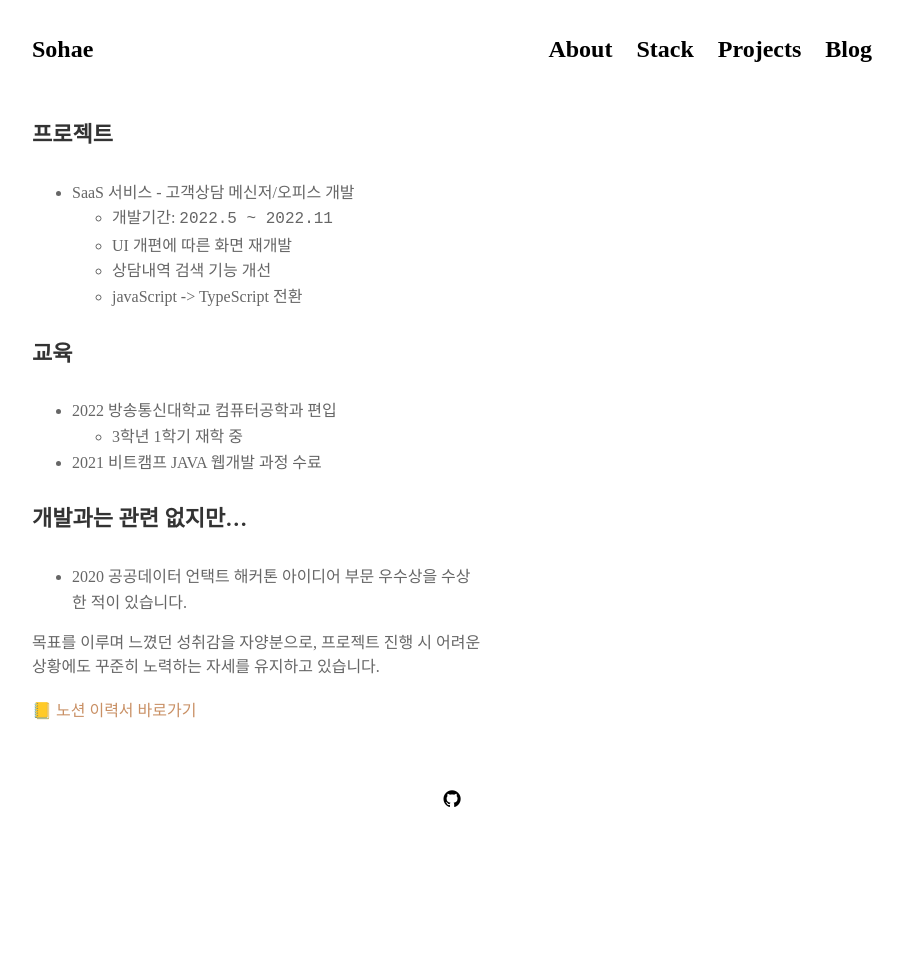
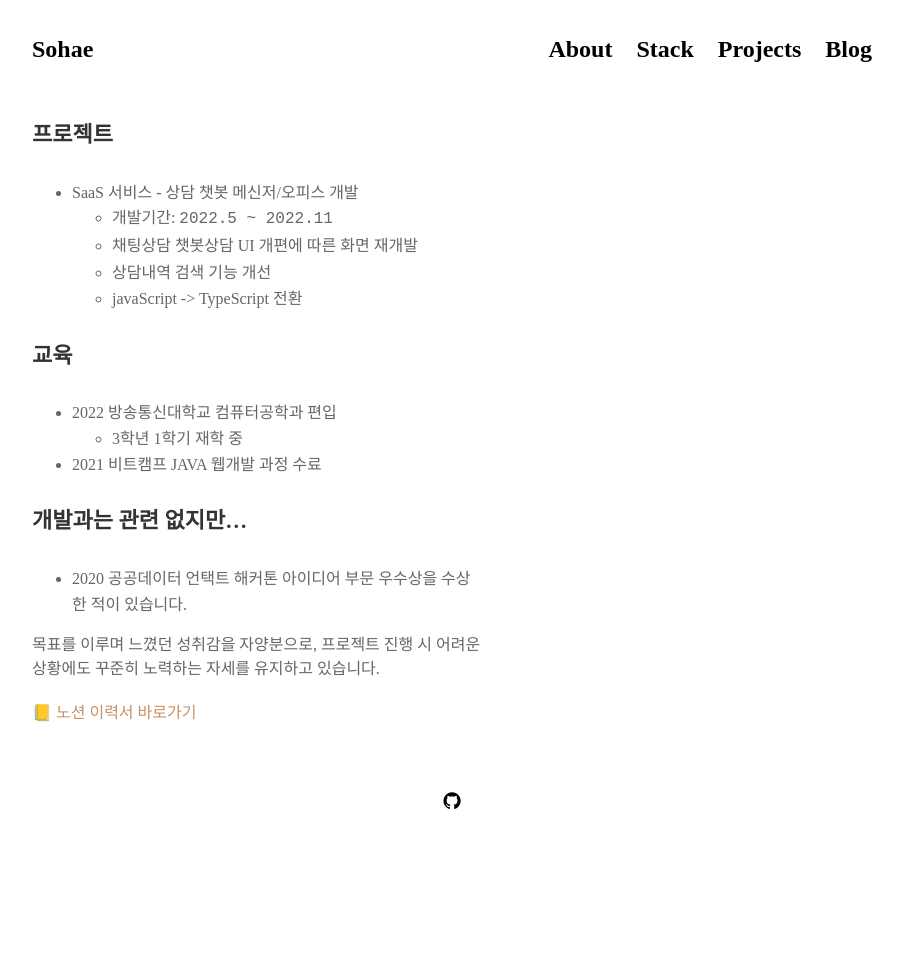
Before and after one commit to Dayook/dayook.github.io, a Jekyll site: the page built from pages/about.md, in a window 1280 px wide. Shown: the whole page, without its empty margins (188-1091 px from the left). Built offline with Jekyll 4.4.1, drawn with Linux system fonts in a browser that asks for light colours; nearby versions of some CDN libraries; some web fonts are replaced.

Commit message:
Update about.md

```diff
--- a/pages/about.md
+++ b/pages/about.md
@@ -6,9 +6,9 @@ permalink: /about
 
 #### 프로젝트
 
-- SaaS 서비스 - 고객상담 메신저/오피스 개발
+- SaaS 서비스 - 상담 챗봇 메신저/오피스 개발
   - 개발기간: `2022.5 ~ 2022.11`
-  - UI 개편에 따른 화면 재개발
+  - `채팅상담` `챗봇상담` UI 개편에 따른 화면 재개발
   - 상담내역 검색 기능 개선
   - javaScript -> TypeScript 전환
 
```
